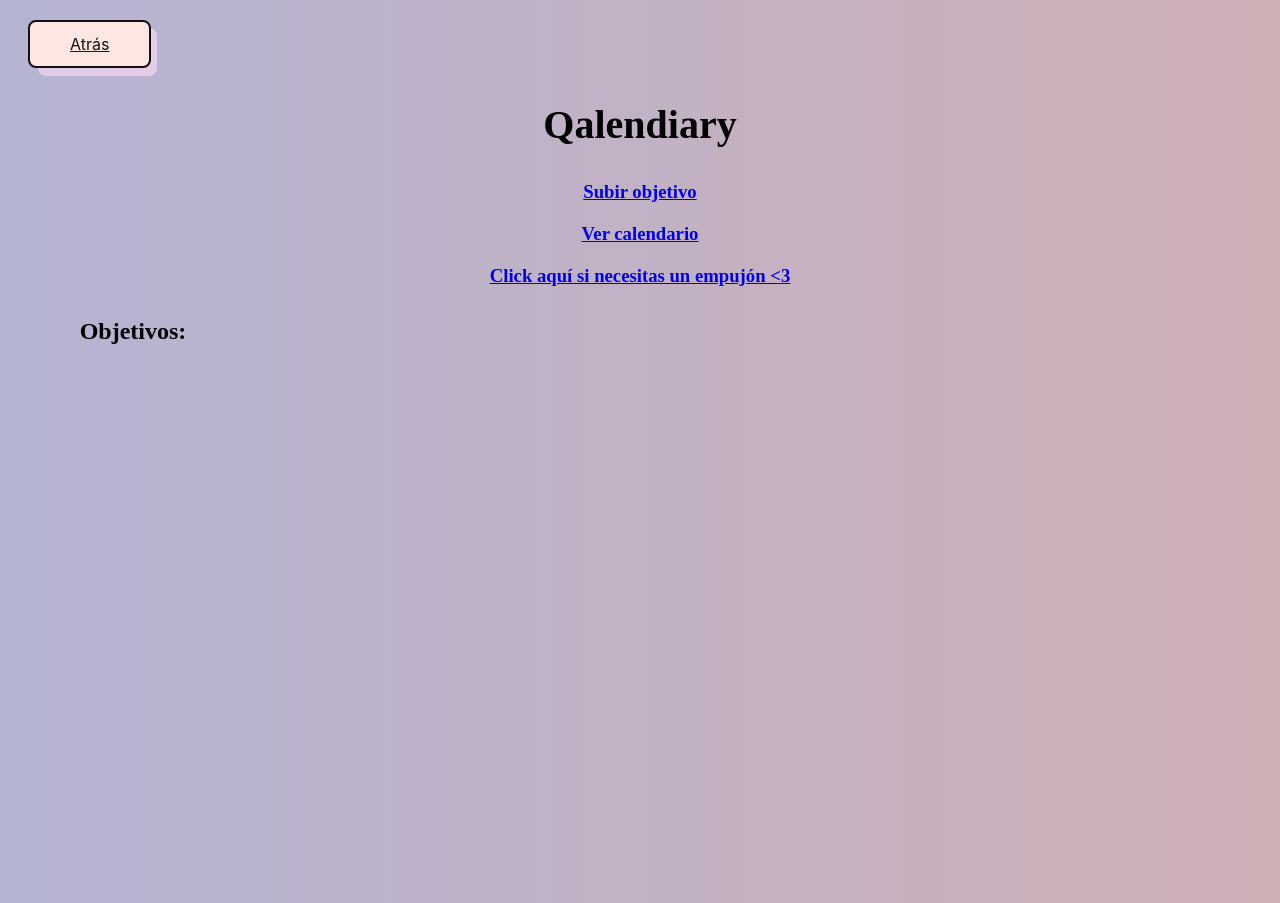
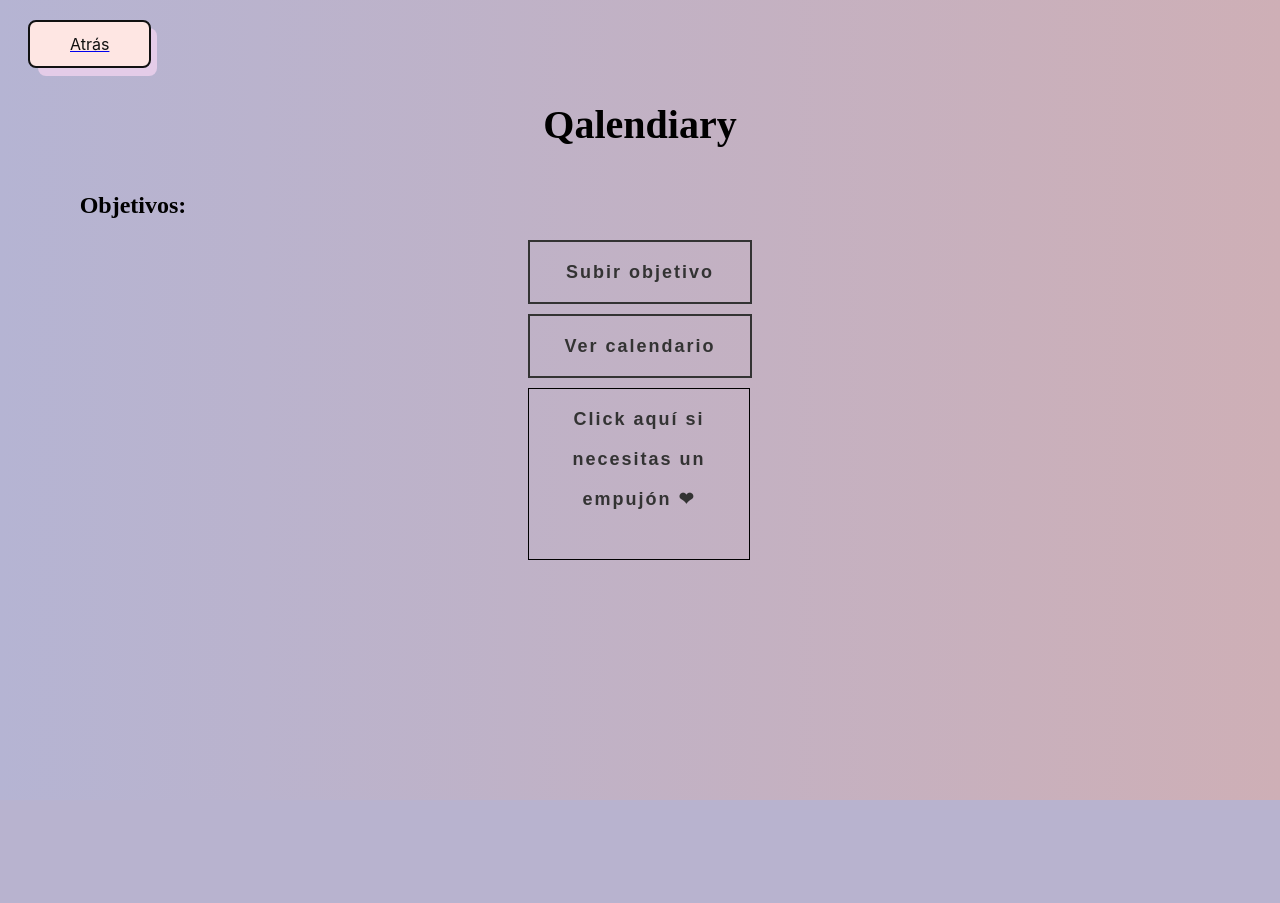
Before and after one commit to Yaircitop/Qalendiary, a Django app: page /Qalendiary/verobjetivos/ in a window 1280 px wide. After the commit the page ends 800 px from the top, so only its background shows below. Run offline with Django 4.2, Linux system fonts and the light colour scheme; data that the repository does not hold is empty.

Commit message:
Verobjetivos actualizado
Se ve más pulcro, pero si uno accede a los objetivos desde el calendario, las opciones se van a la izquierda y no se como arreglarlo.

```diff
--- a/Qalendiary/static/objetivoplantilla.css
+++ b/Qalendiary/static/objetivoplantilla.css
@@ -10,13 +10,19 @@ h2{
     font-size: 5vh;
 }
 h3{
-    text-align: center
+    text-align: center;
 }
 
 h3 a {
-  margin: 20px 0px 20px;
+  margin: 10px;
+  padding: 10px;
   display: flex;
   justify-content: center;
+}
+
+#frase {
+  height: 150px;
+  border: 1px solid black;
 }
 
 th {
@@ -110,3 +116,49 @@ tbody {
   top: 0;
   left: 0;
 }
+
+.wrapper{
+  position: fixed;
+  top: 50%;
+  left: 50%;
+  transform: translate(-50%, -50%);
+}
+
+.btn-btn-primary{
+  width: 200px;
+  height: 40px;
+  line-height: 40px;
+  font-size: 18px;
+  font-family: sans-serif;
+  text-decoration: none;
+  color: #333;
+  border: 2px solid #333;
+  letter-spacing: 2px;
+  text-align: center;
+  position: relative;
+  transition: all .35s;
+}
+
+.btn-btn-primary span{
+  position: relative;
+  z-index: 2;
+}
+
+.btn-btn-primary:after{
+  position: absolute;
+  content: "";
+  top: 0;
+  left: 0;
+  width: 0;
+  height: 100%;
+  background: #ff003b;
+  transition: all .35s;
+}
+
+.btn-btn-primary:hover{
+  color: #fff;
+}
+
+.btn-btn-primary:hover:after{
+  width: 100%;
+}
--- a/Qalendiary/templates/verobjetivo.html
+++ b/Qalendiary/templates/verobjetivo.html
@@ -17,12 +17,22 @@
             <h2>Qalendiary</h2>
             <h3>
                 {% if Hola == "sinfecha" %}
-                <a href="{% url 'subirobjetivo' %}" class = "btn btn-primary">Subir objetivo</a>
-                {% else %}
-                <a href="../subirobjetivo?d={{dia}}&m={{mes}}&y={{anio}}" class = "btn btn-primary">Subir objetivo</a>
-                {% endif %}
-                <a href="{% url 'calendario' %}" class = "btn btn-primary">Ver calendario</a>
-                <a href="{% url 'mostrarmensaje' %}" class = "btn btn-primary">Click aquí si necesitas un empujón <3</a>
+                <div class="wrapper">
+                    <a href="{% url 'subirobjetivo' %}" class = "btn-btn-primary">
+                        <span>Subir objetivo </span>
+                    </a>
+                    {% else %}
+                    <a href="../subirobjetivo?d={{dia}}&m={{mes}}&y={{anio}}" class = "btn-btn-primary">
+                        <span>Subir objetivo </span>
+                    </a>
+                    {% endif %}
+                    <a href="{% url 'calendario' %}" class = "btn-btn-primary">
+                        <span>Ver calendario </span>
+                    </a>
+                    <a id="frase" href="{% url 'mostrarmensaje' %}" class = "btn-btn-primary">
+                        <span>Click aquí si necesitas un empujón ❤</span>
+                    </a>
+                </div>
             </h3>
         {% endblock %}
             <table class="table table-striped table-bordered dt-responsive nowrap" cellspacing="10" aria-describedby="mydesc">
```
